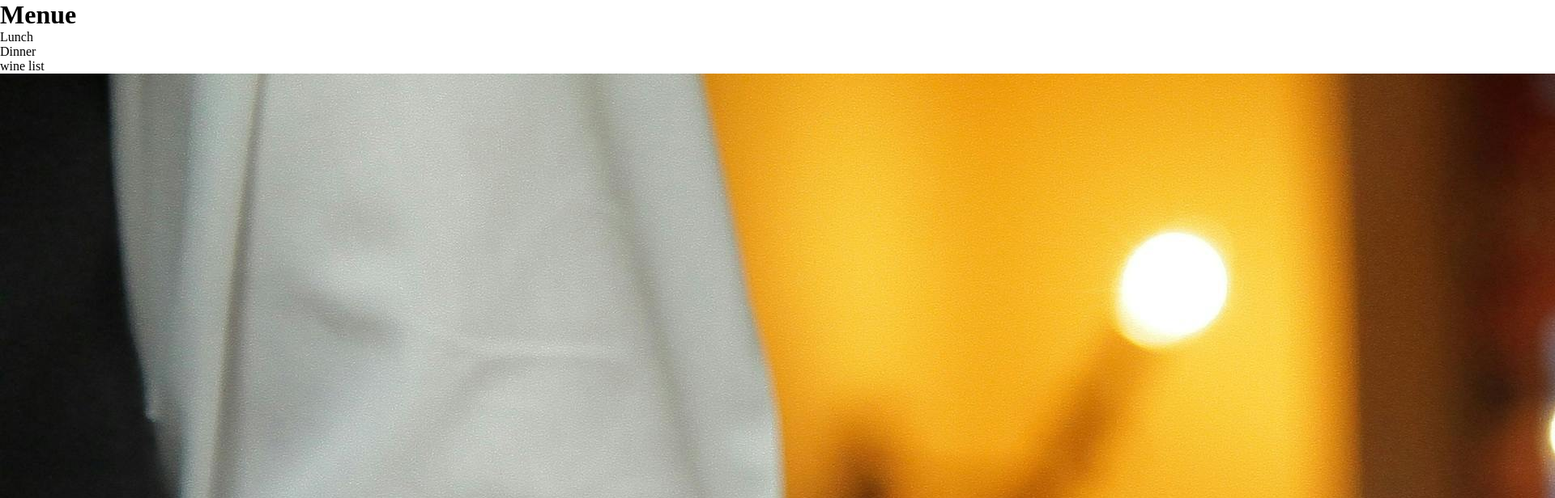
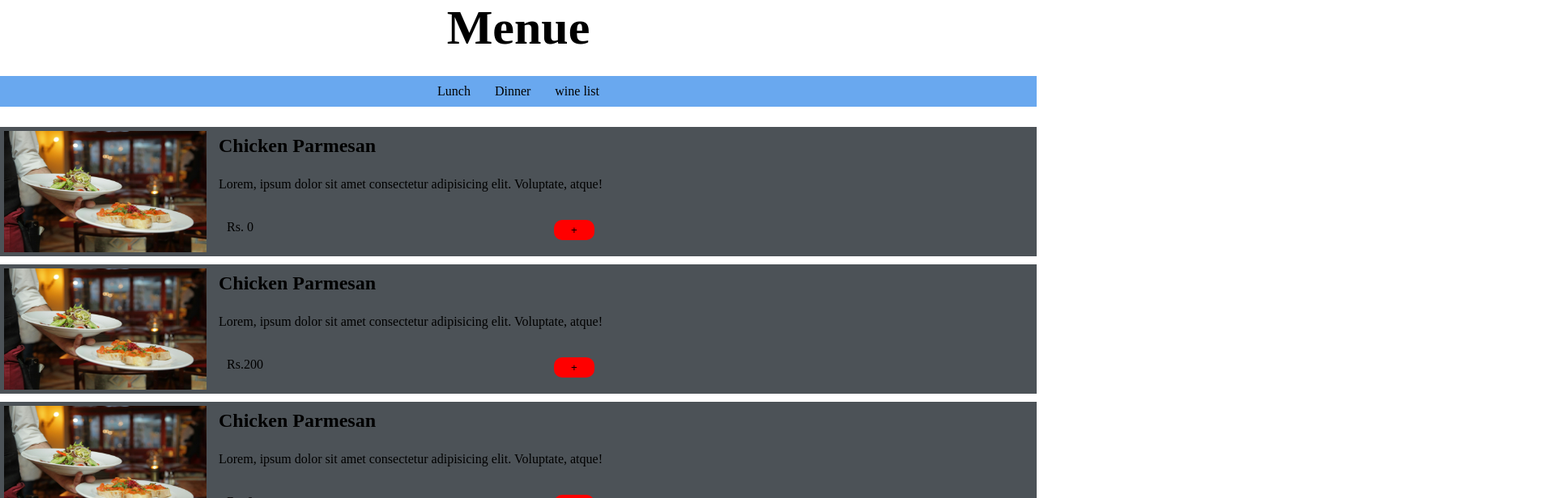
Before and after one commit to shriramt124/rahiproject, a React (Vite) app in the folder client/: page / in a window 1280 px wide. Shown: the top 616 px of the page at 81% size, 1920 px wide, since content can reach past the window. Built offline with nearby package versions, Linux system fonts and the light colour scheme.

Commit message:
styling is approx done but i am having issues in styling as i am really bad in styling

```diff
--- a/client/src/App.css
+++ b/client/src/App.css
@@ -5,5 +5,13 @@
  }
  body{
     width:100%;
-    height:auto;
+    min-height:100vh;
+    position: relative;
  }
+ .cart-icon{
+   position: absolute;
+   right:10px;
+
+   bottom:10px;
+
+  }
--- a/client/src/App.jsx
+++ b/client/src/App.jsx
@@ -1,23 +1,24 @@
  import Menue from './components/Menue'
 
 import './App.css'
+
+import {BrowserRouter, Link} from"react-router-dom"
+import { Route,Routes} from 'react-router-dom'
+import Cart from './components/Cart'
 import { FaShoppingCart } from 'react-icons/fa'
-import {BrowserRouter} from"react-router-dom"
-import { Route,Routes ,Link} from 'react-router-dom'
-import Cart from './components/Cart'
 
 
 function App() {
 
 
   return (
-     <div className="app">
+     <div className="app relative">
       <BrowserRouter>
       <Routes>
      <Route path="/" element={<Menue />}/>
      <Route path="/cart" element ={<Cart />}/>
       </Routes>
-      <Link to="/cart"> <FaShoppingCart size={50} className="absolute right-2 bottom-2 bg-red-300 rounded-full p-2 "/>
+      <Link to="/cart" className='cart-icon'> <FaShoppingCart size={40}  />
  </Link>
 </BrowserRouter>
 
--- a/client/src/components/Menue.css
+++ b/client/src/components/Menue.css
@@ -0,0 +1,94 @@
+
+.menue-wrapper{
+    position:relative;
+    display: flex;
+    flex-direction: column;
+    gap:25px;
+    width:100%;
+   height:100%;
+
+}
+.menue-wrapper .menue-heading{
+    font-size:30px;
+    text-transform: capitalize;
+    text-align: center;
+}
+.menue-links{
+    background-color: rgb(105, 168, 239);
+      padding:10px;
+}
+.menue-links ul{
+    list-style-type: none;
+
+}
+.menue-links .links{
+    display: flex;
+    justify-content: center;
+    align-items: center;
+    gap:30px;
+
+}
+
+.menue-card{
+
+    background-color: rgb(76, 82, 87);
+    display: flex;
+    gap:10px;
+    padding:5px;
+    margin-bottom: 10px;;
+}
+.menue-card .menue-image{
+    width:250px;
+    height:150px;
+}
+.menue-image img{
+    width: 100%;
+    height:100%;
+}
+.menue-content{
+    display: flex;
+    flex-direction: column;
+    justify-content: space-between;
+    gap:8px;
+    padding:5px;
+
+}
+.menue-content-footer{
+
+    display: flex;
+    justify-content: space-between;
+    gap:20px;
+    padding:10px;
+
+}
+
+@media screen and (max-width:350px){
+  .menue-card{
+    flex-direction: column;
+    justify-content: center;
+  }
+  .menue-card .menue-image{
+    width:100%;
+    margin:auto;
+  }
+  .menue-image img{
+    width:100%;
+
+  }
+}
+
+
+.menue-add-button{
+    background-color: red;
+    padding:5px;
+    width:50px;
+    border:none;
+   border-radius: 10px;
+   cursor: pointer;
+
+
+}
+
+.menue-content-price{
+ text-align: center;
+}
--- a/client/src/components/Menue.jsx
+++ b/client/src/components/Menue.jsx
@@ -1,39 +1,78 @@
 import MenuePic from "/nmenuePic.jpeg";
-import "./Menue.css";
+ import "./Menue.css";
+import { Link } from "react-router-dom";
+import { FaShoppingCart } from "react-icons/fa";
 
 function Menue() {
   return (
-    <div className="wrapper relative">
-      <div className="heading text-center text-5xl my-8 bg-red-300 p-2 uppercase">
+    <div className="menue-wrapper">
+      <div className="menue-heading">
         <h1>Menue</h1>
       </div>
-      <div className="links">
-        <ul className="flex justify-center gap-6 text-xl bg-red-300 p-2 my-10 ">
+      <div className="menue-links">
+        <ul className="links">
           <li>Lunch</li>
           <li>Dinner</li>
           <li>wine list</li>
         </ul>
       </div>
-      <div className="menue-list-wrapper flex flex-wrap w-full items-center gap-2 justify-center bg-green-300 p-2">
-        <div className="menue-item  w-[100%] sm:w-[350px] md:w-[450px] sm:flex-col flex gap-3 bg-red-200 p-2 relative">
-          <div className="image w-[50%] sm:w-[100%] ">
+      <div className="menue-card-wrapper">
+        <div className="menue-card">
+          <div className="menue-image">
             <img src={MenuePic} alt="" />
           </div>
-          <div className="descriptions w-[50%] sm:w-[100%] felx flex-col">
-            <h2 className="title text-xl font-semibold">Chicken Parmesan</h2>
-            <p className="desc">
+          <div className="menue-content">
+            <h2 className="menue-content-heading">Chicken Parmesan</h2>
+            <p className="menue-content-desc">
               Lorem, ipsum dolor sit amet consectetur adipisicing elit.
               Voluptate, atque!
             </p>
-            <div className="order-links flex justify-start gap-4 p-2">
-              <p className="text-xl font-bold">0</p>
-              <button className="text-xl font-bold bg-blue-400 w-[50px] rounded-full">
+            <div className="menue-content-footer">
+              <p className="menue-content-price"> <span>Rs.</span> 0</p>
+              <button className="menue-add-button">
+                +
+              </button>
+            </div>
+          </div>
+        </div>
+        <div className="menue-card">
+          <div className="menue-image">
+            <img src={MenuePic} alt="" />
+          </div>
+          <div className="menue-content">
+            <h2 className="menue-content-heading">Chicken Parmesan</h2>
+            <p className="menue-content-desc">
+              Lorem, ipsum dolor sit amet consectetur adipisicing elit.
+              Voluptate, atque!
+            </p>
+            <div className="menue-content-footer">
+              <p className="menue-content-price"> <span>Rs.</span>200</p>
+              <button className="menue-add-button">
+                +
+              </button>
+            </div>
+          </div>
+        </div>
+        <div className="menue-card">
+          <div className="menue-image">
+            <img src={MenuePic} alt="" />
+          </div>
+          <div className="menue-content">
+            <h2 className="menue-content-heading">Chicken Parmesan</h2>
+            <p className="menue-content-desc">
+              Lorem, ipsum dolor sit amet consectetur adipisicing elit.
+              Voluptate, atque!
+            </p>
+            <div className="menue-content-footer">
+              <p className="menue-content-price"> <span>Rs.</span> 0</p>
+              <button className="menue-add-button">
                 +
               </button>
             </div>
           </div>
         </div>
       </div>
+
     </div>
   );
 }
```
